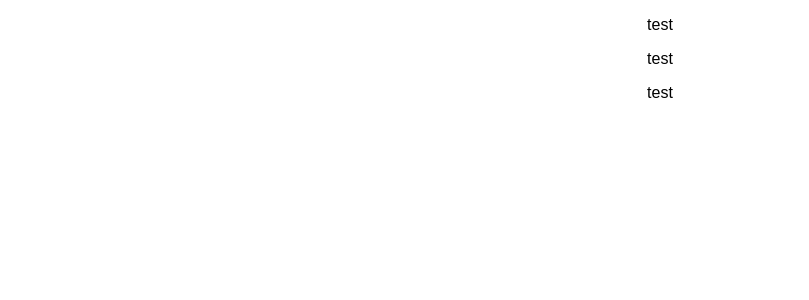
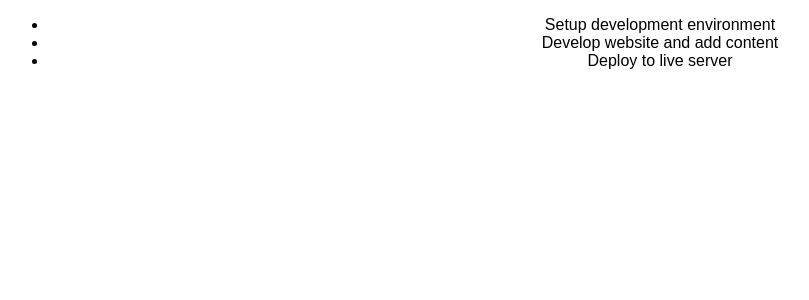
Before and after one commit to warui09/react-todo-app, a React (Create React App) app: page / in a window 1280 px wide. Shown: the top 300 px of the page, without its empty margins (0-809 px from the left). Built offline with nearby package versions, Linux system fonts and the light colour scheme.

Commit message:
defined TodoItem

```diff
--- a/src/components/TodoItem.js
+++ b/src/components/TodoItem.js
@@ -2,7 +2,7 @@ import React from "react";
 
 class TodoItem extends React.Component {
   render() {
-    return <p>test</p>;
+    return <li key={this.props.todo.id}>{this.props.todo.title}</li>;
   }
 }
 
```
